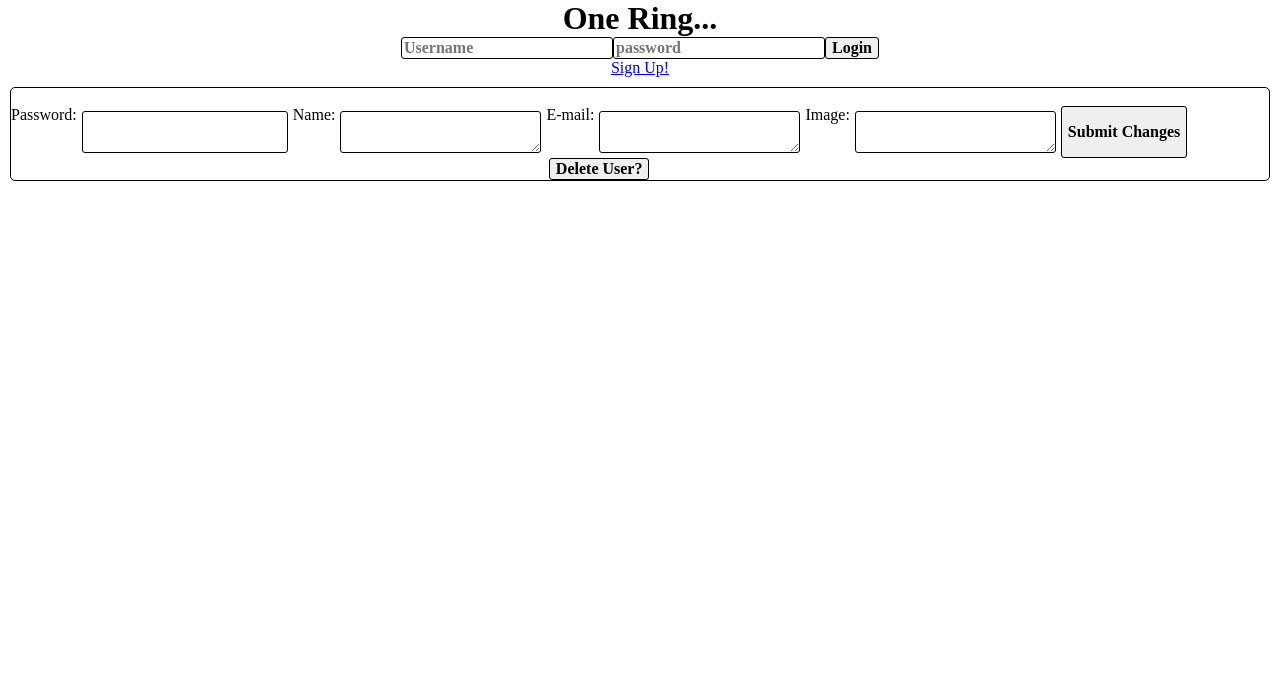
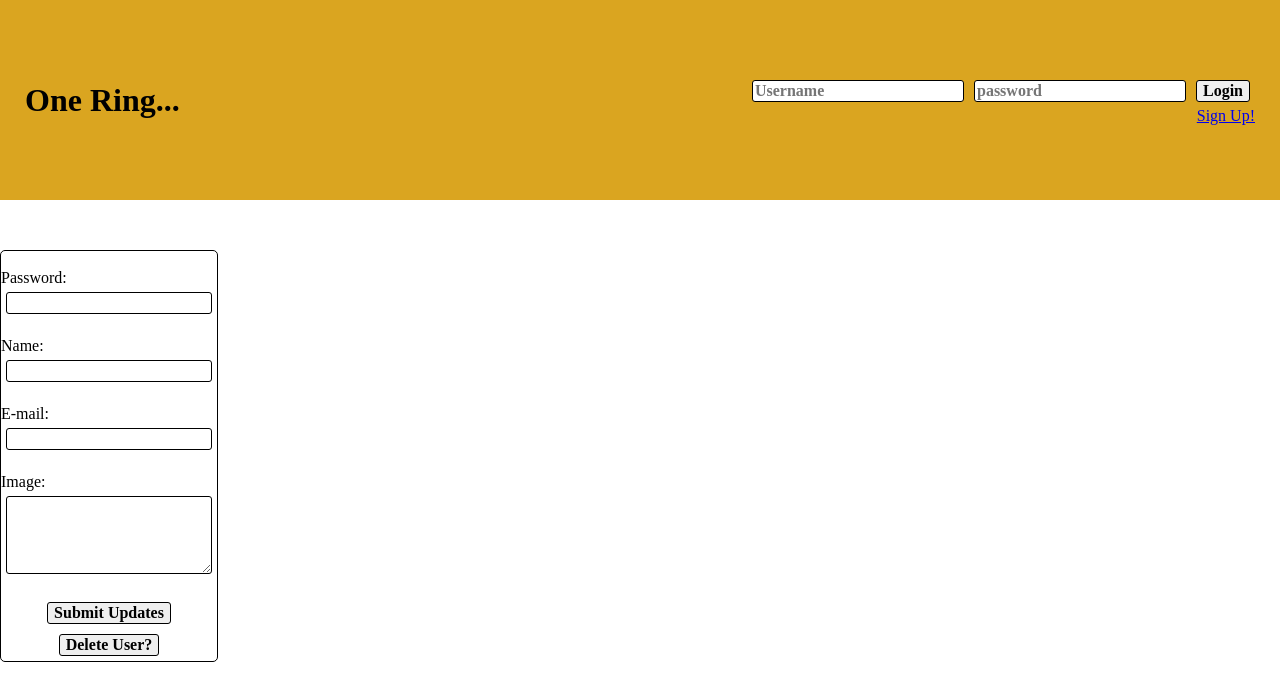
Before and after one commit to papeders/LOTR-frontend2, a React (Create React App) app: page /profile/1 in a window 1280 px wide. Shown: the top 700 px of the page. Built offline with nearby package versions, Linux system fonts and the light colour scheme; no server answers; a web font is replaced by a local one.

Commit message:
more css

```diff
--- a/src/App.css
+++ b/src/App.css
@@ -5,10 +5,10 @@
 }
 
 .info{
-  display: flex;
   border: 1px solid black;
   border-radius: 5px;
-  margin: 10px;
+  float: left;
+  width: fit-content;
 }
 .mainImg {
   width: 300px;
@@ -34,10 +34,40 @@
   font-family: 'Fredericka the Great', cursive;
   font-weight: bold;
   font-size: 12pt;
+  margin: 5px;
 }
 h1{
   margin: 0;
 }
 .profile {
   display: flex;
+  flex-direction: column;
 }
+label{
+  display: flex;
+}
+.content {
+  margin-top: 250px;
+}
+.header {
+
+  display: flex;
+  justify-content: space-between;
+  align-items: center;
+  background-color: goldenrod;
+  height: 200px;
+
+}
+.header-container {
+  width: 100vw;
+  position: fixed;
+  top: 0;
+}
+.head-right{
+ margin-right: 25px;
+ text-align: right;
+}
+.head-left{
+  margin-left: 25px;
+
+}
--- a/src/components/Profile.js
+++ b/src/components/Profile.js
@@ -70,31 +70,33 @@ render () {
                     value={this.state.password}
                     onChange={this.handleChange}/> <br></br>
                     <label for ="name"> Name:</label>
-                    <textarea
+                    <input
                     className="button"
                     type="text"
                     name="name"
                     value={this.state.name}
                     onChange={this.handleChange}/> <br></br>
                     <label for ="email"> E-mail:</label>
-                    <textarea
+                    <input
                     className="button"
                     type="text"
                     name="email"
                     value={this.state.email}
                     onChange={this.handleChange}/> <br></br>
                     <label for ="img"> Image:</label>
-                    <textarea
+                    <textarea rows="4"
                     className="button"
                     type="text"
                     name="img"
                     value={this.state.img}
                     onChange={this.handleChange}/> <br></br>
-                <input
+
+            </form>
+            <button
                     className="button-head"
                     type="submit"
-                    value="Submit Changes" /> <br></br>
-            </form>
+                    value="Submit Changes"> Submit Updates
+                </button> <br></br>
             <button
                     className="button-head"
                     type="submit"
```
